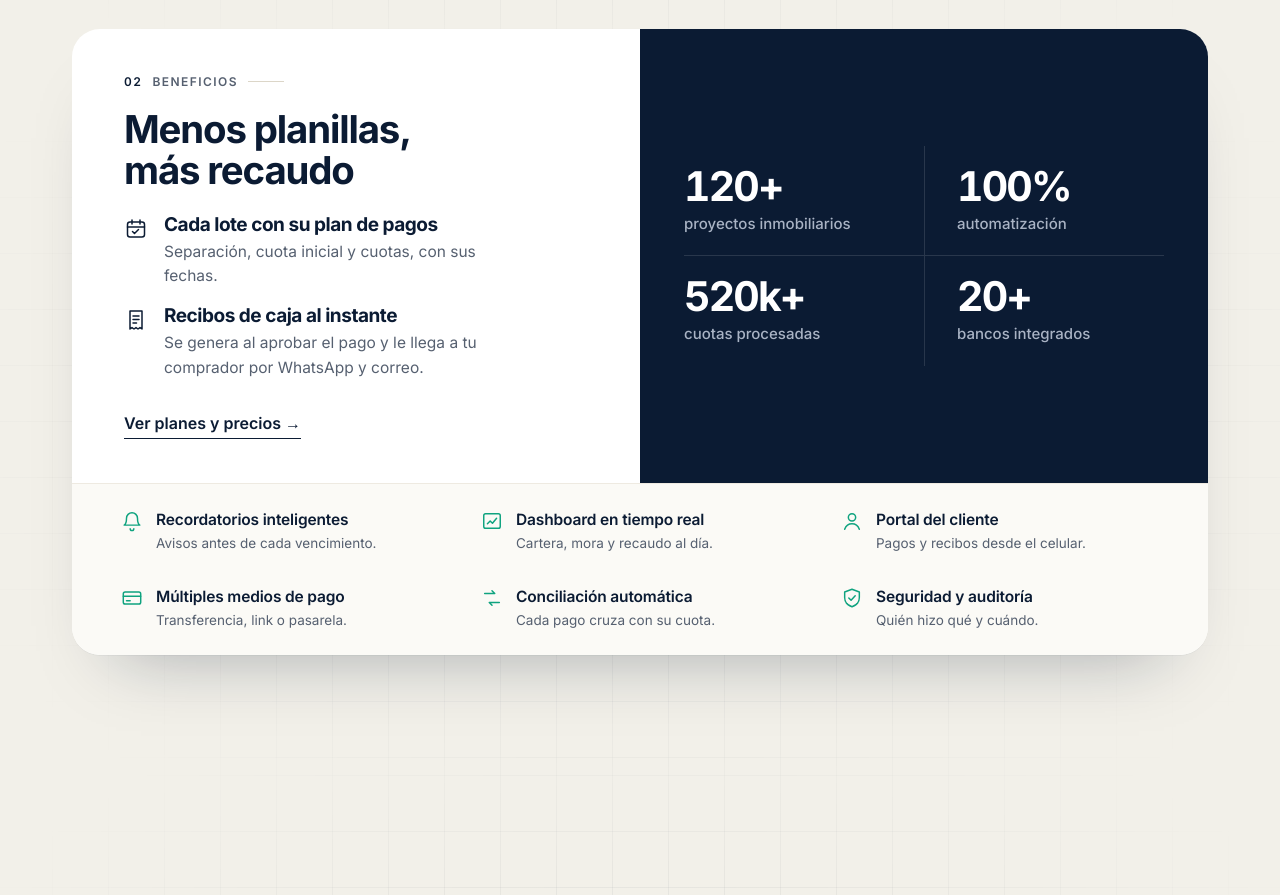
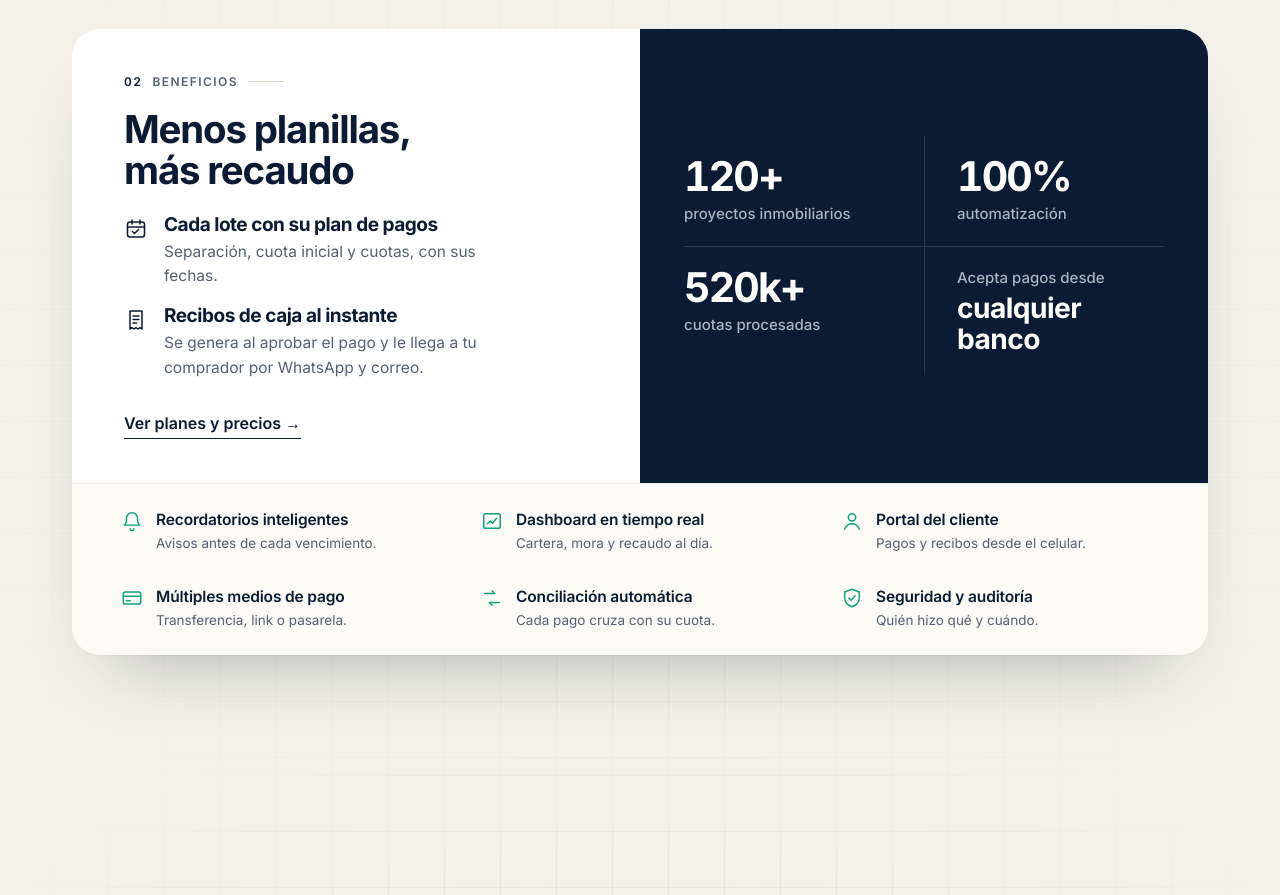
Before and after one commit to 96danielr/cobranza-inmobiliaria-frontend, a Next.js app: page / in a window 1280 px wide. Shown: the part 1680-2575 px from the top of the page. Built offline with nearby package versions, Linux system fonts and the light colour scheme.

Commit message:
feat(landing): any-bank payments figure instead of integrated banks

```diff
--- a/src/components/landing/content.ts
+++ b/src/components/landing/content.ts
@@ -1,6 +1,8 @@
 // All landing copy, figures and links in one place, so they can be edited without touching the layout.
 // Values in [brackets] are pending from the commercial team (see ./PENDIENTES.md in the Operix folder).
 import { money, monthlyPrice } from './lotFeed'
+
+export type Stat = { value: number; suffix: string; label: string } | { lead: string; text: string }
 
 /** WhatsApp link with a prefilled message. Until the commercial number arrives, CTAs point to the contact section. */
 const WHATSAPP_NUMBER: string | null = null
@@ -58,11 +60,12 @@ export const landing = {
       { icon: 'receipt', title: 'Recibos de caja al instante', text: 'Se genera al aprobar el pago y le llega a tu comprador por WhatsApp y correo.' },
     ],
     more: 'Ver planes y precios',
-    stats: [
+    // a stat is either a counted number or a short text figure (with a small lead-in line above it)
+    stats: <Stat[]>[
       { value: 120, suffix: '+', label: 'proyectos inmobiliarios' },
       { value: 100, suffix: '%', label: 'automatización' },
       { value: 520, suffix: 'k+', label: 'cuotas procesadas' },
-      { value: 20, suffix: '+', label: 'bancos integrados' },
+      { lead: 'Acepta pagos desde', text: 'cualquier banco' },
     ],
     // descriptions from the original landing (kept by product decision; see tarea-45 in the Mapa)
     features: [
--- a/src/components/landing/landing.css
+++ b/src/components/landing/landing.css
@@ -469,3 +469,5 @@ body:has(.landing)::before { display: none; }
   .landing .hero .ctas .btn svg { width: 16px; height: 16px; }
 }
 @media (max-width: 370px) { .landing .hero .ctas .btn svg { display: none; } .landing .hero .ctas .btn { font-size: 13px; } }
+.landing .bencard .cotas.grid4 .ct-text .num { margin-top: 4px; font-size: clamp(24px, 2.2vw, 32px); line-height: 1.1; letter-spacing: -.02em; }
+.landing .bencard .cotas.grid4 .ct-text .lbl { margin-top: 0; }
--- a/src/components/landing/sections/Benefits.tsx
+++ b/src/components/landing/sections/Benefits.tsx
@@ -26,7 +26,9 @@ export default function Benefits() {
           <div className="bc-st">
             <div className="cotas grid4">
               {b.stats.map((s, i) => (
-                <div className={'ct rv' + delay(i)} key={s.label}><CountUp value={s.value} suffix={s.suffix} /><div className="lbl">{s.label}</div></div>
+                'value' in s
+                  ? <div className={'ct rv' + delay(i)} key={s.label}><CountUp value={s.value} suffix={s.suffix} /><div className="lbl">{s.label}</div></div>
+                  : <div className={'ct ct-text rv' + delay(i)} key={s.text}><div className="lbl">{s.lead}</div><div className="num">{s.text}</div></div>
               ))}
             </div>
           </div>
```
